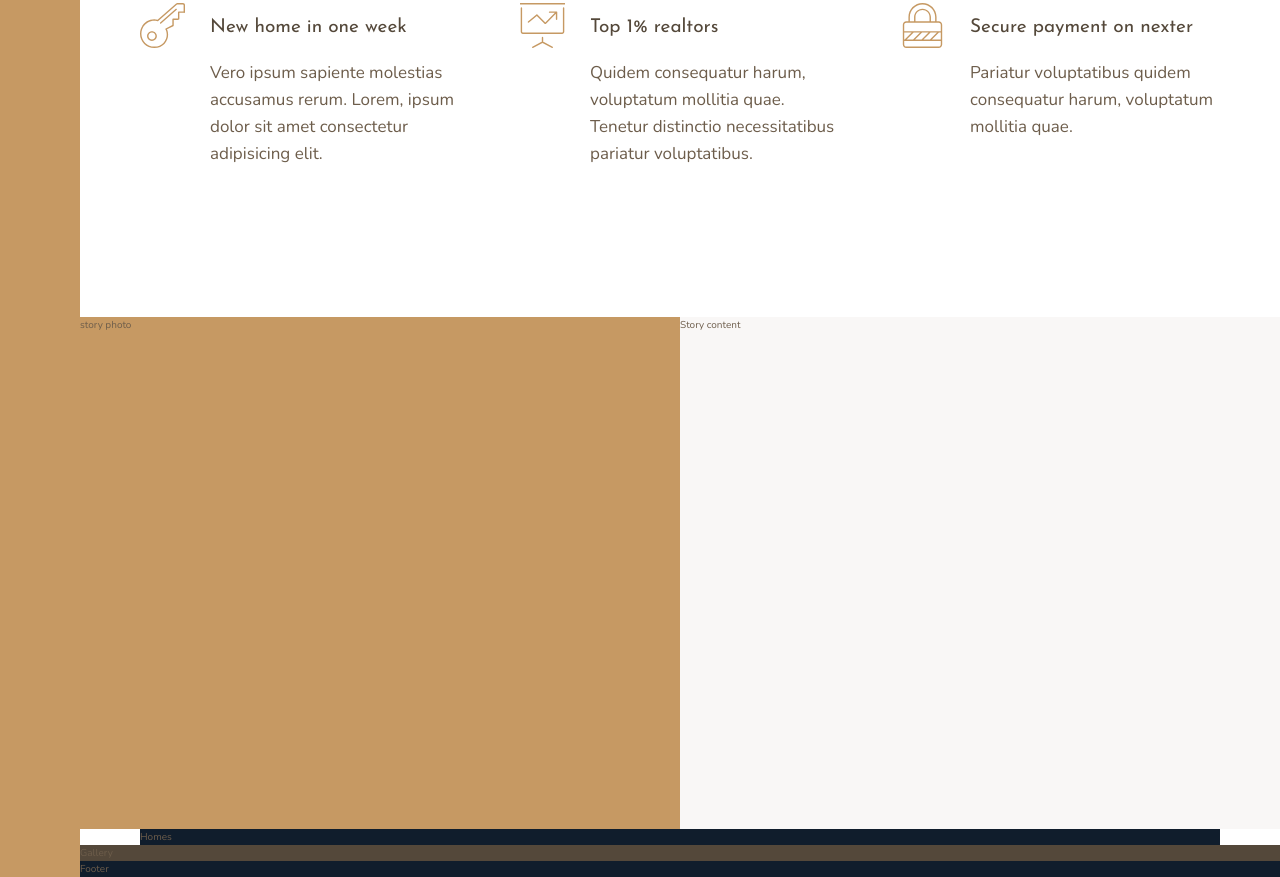
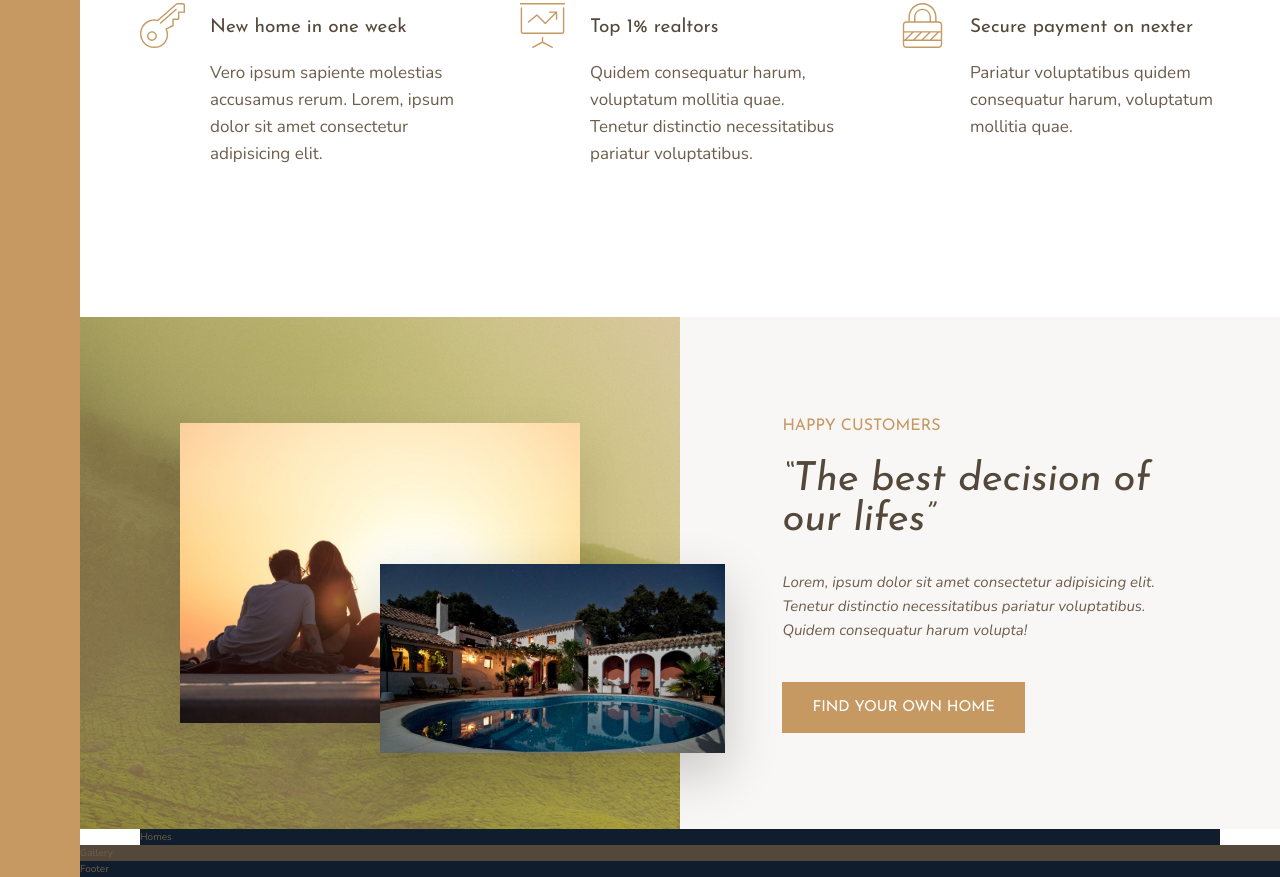
Before and after one commit to pad6y/css-nexter, a website: page index.html in a window 1280 px wide. Shown: the part 991-1868 px from the top of the page. Drawn offline with nearby package versions, Linux system fonts and the light colour scheme.

Commit message:
Story section completed -111

```diff
--- a/index.html
+++ b/index.html
@@ -75,11 +75,17 @@
         </section>
 
         <div class="story__pictures">
-            story photo
+            <img src="img/story-1.jpeg" alt="Couple with new house" class="story__img--1">
+            <img src="img/story-2.jpeg" alt="New house" class="story__img--2">
         </div>
 
         <div class="story__content">
-            Story content
+            <h3 class="heading-3 mb-sm">Happy Customers</h3>
+            <h2 class="heading-2 heading-2--dark mb-md">&ldquo;The best decision of our lifes&rdquo;</h2>
+            <p class="story__text">
+                Lorem, ipsum dolor sit amet consectetur adipisicing elit. Tenetur distinctio necessitatibus pariatur voluptatibus. Quidem consequatur harum volupta!
+            </p>
+            <button class="btn">Find your own home</button>
         </div>
 
         <section class="homes">
--- a/sass/_story.scss
+++ b/sass/_story.scss
@@ -2,11 +2,47 @@
    &__pictures {
       background-color:$color-primary;
       grid-column: full-start / col-end 4;
+      background-image: linear-gradient(rgba($color-primary, .5), rgba($color-primary, .5)), url(../img/back.jpg);
+
+      display: grid;
+      grid-template-rows: repeat(6, 1fr);
+      grid-template-columns: repeat(6, 1fr);
+      align-items: center;
+   }
+
+   &__img--1 {
+      width: 100%;
+      grid-row: 2 / 6;
+      grid-column: 2 / 6;
+      box-shadow: 0 2rem 5rem rgba(0, 0, 0, 0.1);
+   }
+
+   &__img--2 {
+      width: 115%;
+      grid-row: 4 / 6;
+      grid-column: 4 / 7;
+      z-index: 20;
+      box-shadow: 0 2rem 5rem rgba(0, 0, 0, 0.2);
    }
 
    &__content {
       background-color: $color-grey-light-1;
       grid-column: col-start 5 / full-end;
+
+      padding: 6rem 8vw;
+      // display: flex;
+      // flex-direction: column;
+      // justify-content: center;
+      // align-items: flex-start;
+
+      display: grid;
+      align-content: center;
+      justify-items: start;
    }
 
+   &__text {
+      font-size: 1.5rem;
+      font-style: italic;
+      margin-bottom: 4rem;
+   }
 }
--- a/sass/_typography.scss
+++ b/sass/_typography.scss
@@ -10,17 +10,59 @@
 
    &-2{
       @extend %heading;
+      font-size: 4rem;
+      font-style: italic;
+      line-height: 1;
+
+      &--light {color: $color-grey-light-1;}
+      &--dark {color: $color-grey-dark-1;}
    }
 
    &-3{
       @extend %heading;
+      font-size: 1.6rem;
+      color: $color-primary;
+      text-transform: uppercase;
    }
 
    &-4{
       @extend %heading;
       font-size: 1.9rem;
 
-      &--light {color: $color-grey-light-1}
-      &--dark {color: $color-grey-dark-1}
+      &--light {color: $color-grey-light-1;}
+      &--dark {color: $color-grey-dark-1;}
    }
 }
+
+.btn {
+   background-color: $color-primary;
+   color: #fff;
+   border: none;
+   border-radius: 0;
+   font-family: $font-display;
+   font-size: 1.5rem;
+   text-transform: uppercase;
+   padding: 1.8rem 3rem;
+   cursor: pointer;
+   transition: all .2s;
+
+   &:hover {
+      background-color: $color-primary-dark;
+   }
+}
+
+.mb-sm {
+   margin-bottom: 2rem;
+}
+
+.mb-md {
+   margin-bottom: 3rem;
+}
+
+.mb-lg {
+   margin-bottom: 4rem;
+}
+
+.mb-hg {
+   margin-bottom: 6rem;
+}
```
Also changed, not shown: css/style.css.
